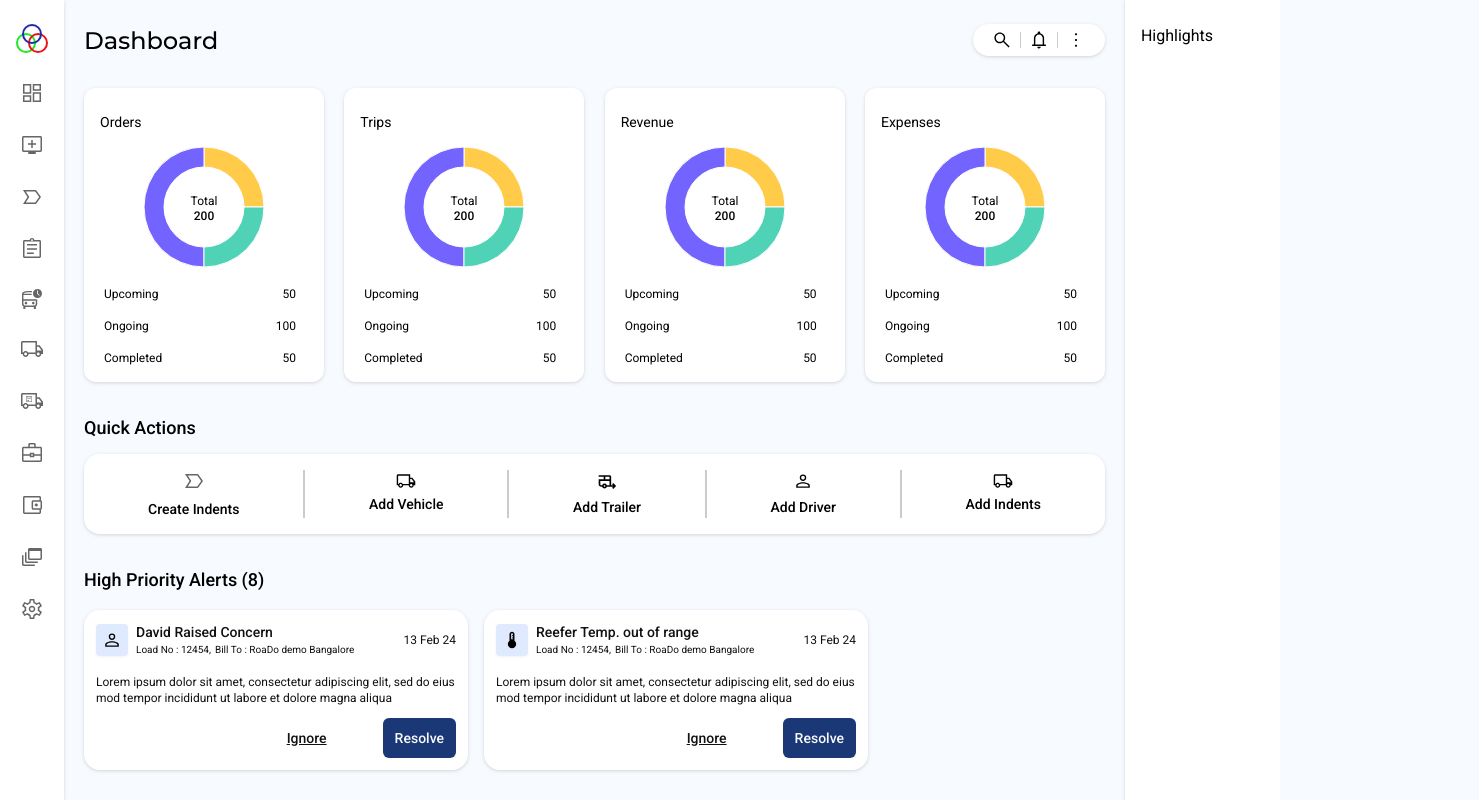
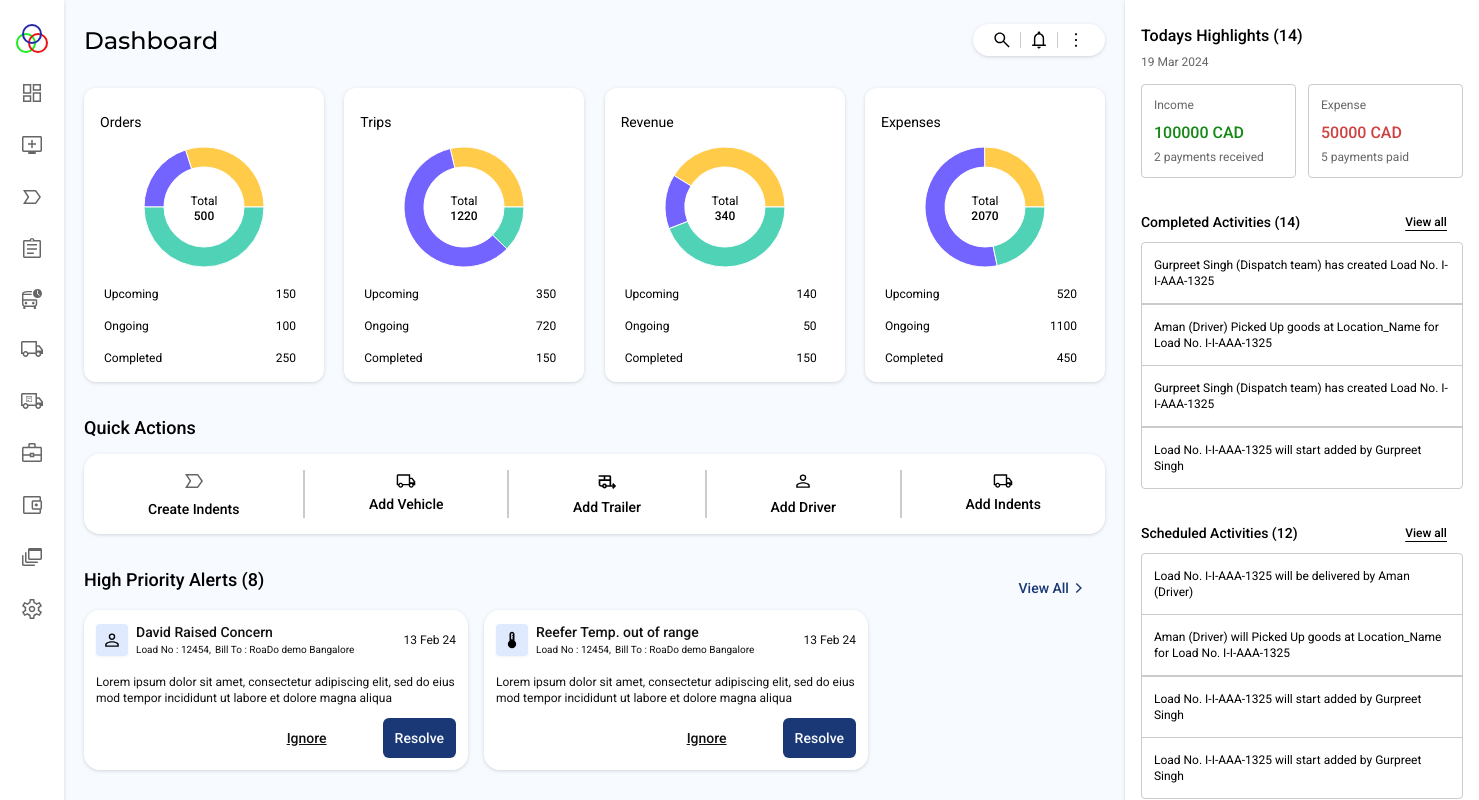
Before and after one commit to pshdotgg/rd-dashboard, a Next.js app: page / in a window 1280 px wide. Shown: the top 800 px of the page, 1479 px wide, since content can reach past the window. Built offline with nearby package versions, Linux system fonts and the light colour scheme.

Commit message:
Add highlights description

```diff
--- /dev/null
+++ b/src/app/api/v1/activities/route.ts
@@ -0,0 +1,123 @@
+export function GET() {
+  const data = [
+    {
+      description:
+        'Gurpreet Singh  (Dispatch team) has created Load No. I-I-AAA-1325',
+      status: 'completed',
+    },
+    {
+      description:
+        'Aman (Driver) Picked Up goods at Location_Name for Load No. I-I-AAA-1325',
+      status: 'completed',
+    },
+    {
+      description:
+        'Gurpreet Singh  (Dispatch team) has created Load No. I-I-AAA-1325',
+      status: 'completed',
+    },
+    {
+      description: 'Load No. I-I-AAA-1325 will start added by Gurpreet Singh',
+      status: 'completed',
+    },
+    {
+      description:
+        'Gurpreet Singh  (Dispatch team) has created Load No. I-I-AAA-1325',
+      status: 'completed',
+    },
+    {
+      description:
+        'Aman (Driver) Picked Up goods at Location_Name for Load No. I-I-AAA-1325',
+      status: 'completed',
+    },
+    {
+      description:
+        'Gurpreet Singh  (Dispatch team) has created Load No. I-I-AAA-1325',
+      status: 'completed',
+    },
+    {
+      description: 'Load No. I-I-AAA-1325 will start added by Gurpreet Singh',
+      status: 'completed',
+    },
+    {
+      description:
+        'Gurpreet Singh  (Dispatch team) has created Load No. I-I-AAA-1325',
+      status: 'completed',
+    },
+    {
+      description: 'Load No. I-I-AAA-1325 will start added by Gurpreet Singh',
+      status: 'completed',
+    },
+    {
+      description:
+        'Gurpreet Singh  (Dispatch team) has created Load No. I-I-AAA-1325',
+      status: 'completed',
+    },
+    {
+      description:
+        'Aman (Driver) Picked Up goods at Location_Name for Load No. I-I-AAA-1325',
+      status: 'completed',
+    },
+    {
+      description:
+        'Gurpreet Singh  (Dispatch team) has created Load No. I-I-AAA-1325',
+      status: 'completed',
+    },
+    {
+      description: 'Load No. I-I-AAA-1325 will start added by Gurpreet Singh',
+      status: 'completed',
+    },
+    {
+      description: 'Load No. I-I-AAA-1325 will be delivered by Aman (Driver)',
+      status: 'scheduled',
+    },
+    {
+      description:
+        'Aman (Driver) will Picked Up goods at Location_Name for Load No. I-I-AAA-1325',
+      status: 'scheduled',
+    },
+    {
+      description: 'Load No. I-I-AAA-1325 will start added by Gurpreet Singh',
+      status: 'scheduled',
+    },
+    {
+      description: 'Load No. I-I-AAA-1325 will start added by Gurpreet Singh',
+      status: 'scheduled',
+    },
+    {
+      description: 'Load No. I-I-AAA-1325 will be delivered by Aman (Driver)',
+      status: 'scheduled',
+    },
+    {
+      description:
+        'Aman (Driver) will Picked Up goods at Location_Name for Load No. I-I-AAA-1325',
+      status: 'scheduled',
+    },
+    {
+      description: 'Load No. I-I-AAA-1325 will start added by Gurpreet Singh',
+      status: 'scheduled',
+    },
+    {
+      description: 'Load No. I-I-AAA-1325 will start added by Gurpreet Singh',
+      status: 'scheduled',
+    },
+    {
+      description: 'Load No. I-I-AAA-1325 will be delivered by Aman (Driver)',
+      status: 'scheduled',
+    },
+    {
+      description:
+        'Aman (Driver) will Picked Up goods at Location_Name for Load No. I-I-AAA-1325',
+      status: 'scheduled',
+    },
+    {
+      description: 'Load No. I-I-AAA-1325 will start added by Gurpreet Singh',
+      status: 'scheduled',
+    },
+    {
+      description: 'Load No. I-I-AAA-1325 will start added by Gurpreet Singh',
+      status: 'scheduled',
+    },
+  ]
+
+  return Response.json(data)
+}
--- /dev/null
+++ b/src/app/api/v1/chart/route.ts
@@ -0,0 +1,38 @@
+export async function GET() {
+  const data = [
+    {
+      name: 'Orders',
+      data: [
+        { name: 'Upcoming', value: 150 },
+        { name: 'Ongoing', value: 100 },
+        { name: 'Completed', value: 250 },
+      ],
+    },
+    {
+      name: 'Trips',
+      data: [
+        { name: 'Upcoming', value: 350 },
+        { name: 'Ongoing', value: 720 },
+        { name: 'Completed', value: 150 },
+      ],
+    },
+    {
+      name: 'Revenue',
+      data: [
+        { name: 'Upcoming', value: 140 },
+        { name: 'Ongoing', value: 50 },
+        { name: 'Completed', value: 150 },
+      ],
+    },
+    {
+      name: 'Expenses',
+      data: [
+        { name: 'Upcoming', value: 520 },
+        { name: 'Ongoing', value: 1100 },
+        { name: 'Completed', value: 450 },
+      ],
+    },
+  ]
+
+  return Response.json(data)
+}
--- a/src/app/api/v1/chartData/route.ts
+++ /dev/null
@@ -1,38 +0,0 @@
-export async function GET() {
-  const data = [
-    {
-      name: 'Orders',
-      data: [
-        { name: 'Upcoming', value: 50 },
-        { name: 'Ongoing', value: 100 },
-        { name: 'Completed', value: 50 },
-      ],
-    },
-    {
-      name: 'Trips',
-      data: [
-        { name: 'Upcoming', value: 50 },
-        { name: 'Ongoing', value: 100 },
-        { name: 'Completed', value: 50 },
-      ],
-    },
-    {
-      name: 'Revenue',
-      data: [
-        { name: 'Upcoming', value: 50 },
-        { name: 'Ongoing', value: 100 },
-        { name: 'Completed', value: 50 },
-      ],
-    },
-    {
-      name: 'Expenses',
-      data: [
-        { name: 'Upcoming', value: 50 },
-        { name: 'Ongoing', value: 100 },
-        { name: 'Completed', value: 50 },
-      ],
-    },
-  ]
-
-  return Response.json(data)
-}
--- a/src/components/Dashboard.tsx
+++ b/src/components/Dashboard.tsx
@@ -6,7 +6,7 @@ import { Button } from './ui/button'
 import DataChartCard from './DataChartCard'
 
 async function getChartData() {
-  const res = await fetch('http://localhost:3000/api/v1/chartData')
+  const res = await fetch('http://localhost:3000/api/v1/chart')
 
   if (!res.ok) {
     throw new Error('Failed to fetch data')
@@ -52,11 +52,11 @@ const DashboardHeader = () => {
     <div className='flex justify-between items-center'>
       <Icons.DashboardLogo />
       <div className='rounded-2xl drop-shadow bg-white justify-center flex gap-2 h-8 w-[132px]'>
-        <Icons.Search />
+        <Icons.Search className='cursor-pointer' />
         <Separator orientation='vertical' className='bg-[#CBCBCB] h-4 my-2' />
-        <Icons.Notification />
+        <Icons.Notification className='cursor-pointer' />
         <Separator orientation='vertical' className='bg-[#CBCBCB] h-4 my-2' />
-        <Icons.MenuDots />
+        <Icons.MenuDots className='cursor-pointer' />
       </div>
     </div>
   )
@@ -136,9 +136,14 @@ const HighPriorityAlerts = async () => {
 
   return (
     <div className='w-full min-h-20'>
-      <h3 className='font-medium text-lg pb-4'>
-        High Priority Alerts ({data.length})
-      </h3>
+      <div className='flex justify-between items-center gap-5'>
+        <h3 className='font-medium text-lg pb-4'>
+          High Priority Alerts ({data.length})
+        </h3>
+        <Button variant='link' className='text-sm text-[#1A3875]'>
+          View All <Icons.RightChevron />
+        </Button>
+      </div>
       <div className='flex items-center gap-4'>
         {data
           .slice(0, 2)
--- a/src/components/Highlights.tsx
+++ b/src/components/Highlights.tsx
@@ -1,11 +1,121 @@
 import React from 'react'
+import { Button } from './ui/button'
+import { Separator } from './ui/separator'
 
-const Highlights = () => {
+async function getActivities() {
+  const res = await fetch('http://localhost:3000/api/v1/activities')
+
+  if (!res.ok) {
+    throw new Error('Failed to fetch data')
+  }
+
+  const activities = await res.json()
+
+  const completedActivities = activities.filter(
+    (activity) => activity.status === 'completed'
+  )
+  const scheduledActivities = activities.filter(
+    (activity) => activity.status === 'scheduled'
+  )
+
+  return { completedActivities, scheduledActivities }
+}
+
+const Highlights = async () => {
+  const { completedActivities, scheduledActivities } = await getActivities()
+
   return (
-    <section className='bg-white drop-shadow px-4 py-6 max-w-screen-md w-full'>
-      Highlights
+    <section className='bg-white flex flex-col drop-shadow px-4 py-6 max-w-screen-md w-full'>
+      <div className='flex pb-3.5 flex-col gap-1.5'>
+        <h3 className='font-medium text-base'>Todays Highlights (14)</h3>
+        <span className='text-[#676666] text-xs'>19 Mar 2024</span>
+      </div>
+      <div className='flex flex-col gap-6'>
+        <div className='flex gap-3'>
+          <AccountCard
+            type='Income'
+            totalValue='100000'
+            currency='CAD'
+            totalPayments={2}
+          />
+          <AccountCard
+            type='Expense'
+            totalValue='50000'
+            currency='CAD'
+            totalPayments={5}
+          />
+        </div>
+        <div>
+          <div className='flex justify-between items-center'>
+            <h3 className='text-sm font-medium'>
+              Completed Activities ({completedActivities.length})
+            </h3>
+            <Button variant='link' className='text-[#11111] text-xs underline'>
+              View all
+            </Button>
+          </div>
+          <div className='rounded border border-1 border-[#cbcbcb]'>
+            {completedActivities.slice(0, 4).map(({ description }, i) => (
+              <>
+                <p className='text-xs px-3 py-3.5'>{description}</p>
+                {i < 3 ? (
+                  <Separator className='h-[1.5px] bg-[#cbcbcb]' />
+                ) : null}
+              </>
+            ))}
+          </div>
+        </div>
+        <div>
+          <div className='flex justify-between items-center'>
+            <h3 className='text-sm font-medium'>
+              Scheduled Activities ({scheduledActivities.length})
+            </h3>
+            <Button variant='link' className='text-[#11111] text-xs underline'>
+              View all
+            </Button>
+          </div>
+          <div className='rounded border border-1 border-[#cbcbcb]'>
+            {scheduledActivities.slice(0, 4).map(({ description }, i) => (
+              <>
+                <p className='text-xs px-3 py-3.5'>{description}</p>
+                {i < 3 ? (
+                  <Separator className='h-[1.5px] bg-[#cbcbcb]' />
+                ) : null}
+              </>
+            ))}
+          </div>
+        </div>
+      </div>
     </section>
   )
 }
 
+interface AccountCardProps {
+  type: 'Income' | 'Expense'
+  totalValue: string
+  currency: string
+  totalPayments: number
+}
+
+const AccountCard = ({
+  type,
+  totalValue,
+  currency,
+  totalPayments,
+}: AccountCardProps) => {
+  return (
+    <div className='flex flex-col w-[155px] p-3 border border-1 border-[#CBCBCB] rounded'>
+      <span className='text-[#676666] text-xs'>{type}</span>
+      <span
+        className={`font-medium text-base mb-1 mt-2 ${
+          type === 'Income' ? 'text-[#148714]' : 'text-[#D04141]'
+        }`}
+      >{`${totalValue} ${currency}`}</span>
+      <span className='text-[#676666] text-xs'>
+        {`${totalPayments} payments ${type === 'Income' ? 'received' : 'paid'}`}{' '}
+      </span>
+    </div>
+  )
+}
+
 export default Highlights
--- a/src/components/Icons.tsx
+++ b/src/components/Icons.tsx
@@ -1,6 +1,15 @@
 import Image from 'next/image'
 
 export const Icons = {
+  RightChevron: ({ className }: { className?: string }) => (
+    <Image
+      className={className}
+      src='/dashboard/rightChevron.svg'
+      alt='right chevron'
+      width={20}
+      height={20}
+    />
+  ),
   Truck: ({ className }: { className?: string }) => (
     <Image
       className={className}
```
Also changed, not shown: public/dashboard/rightChevron.svg (added).
